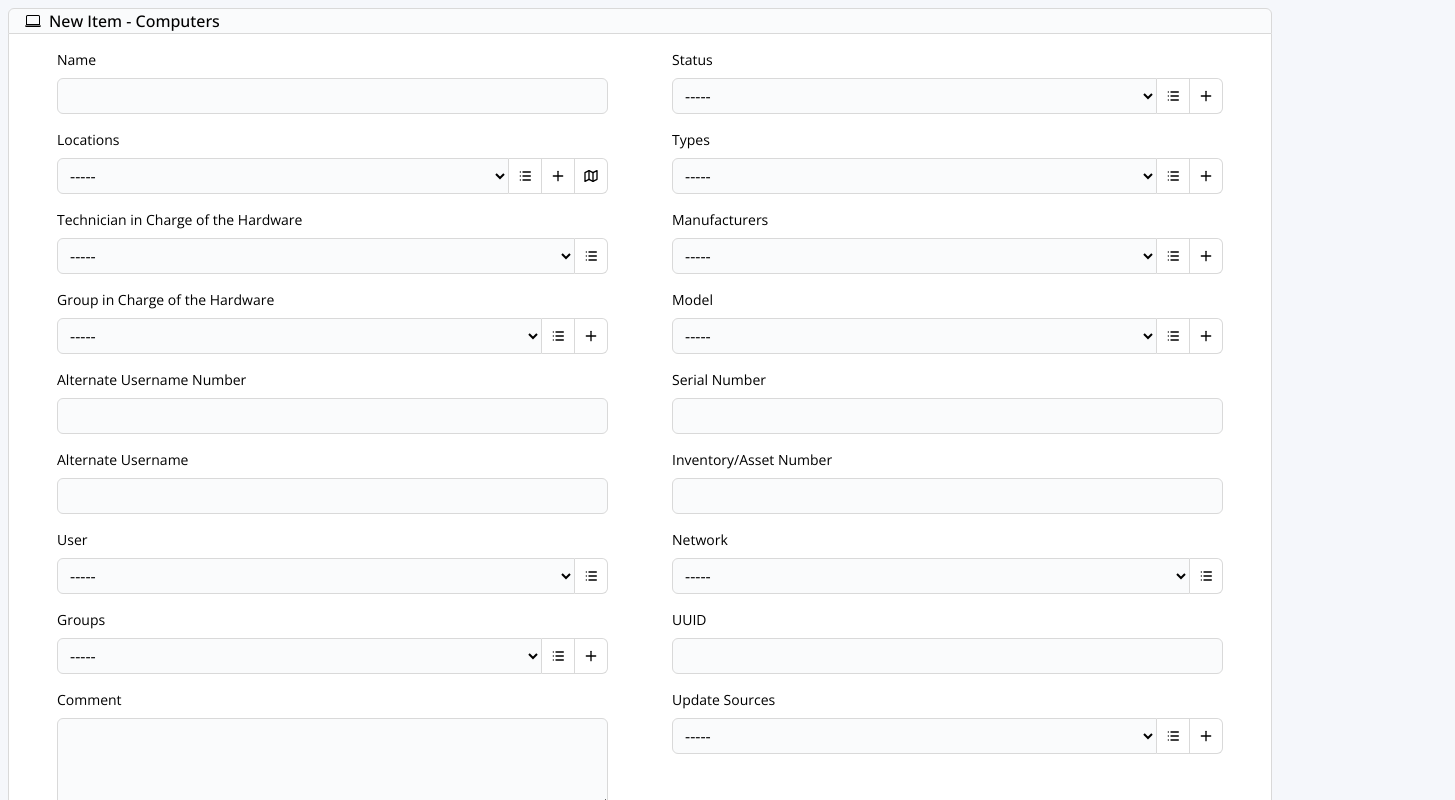
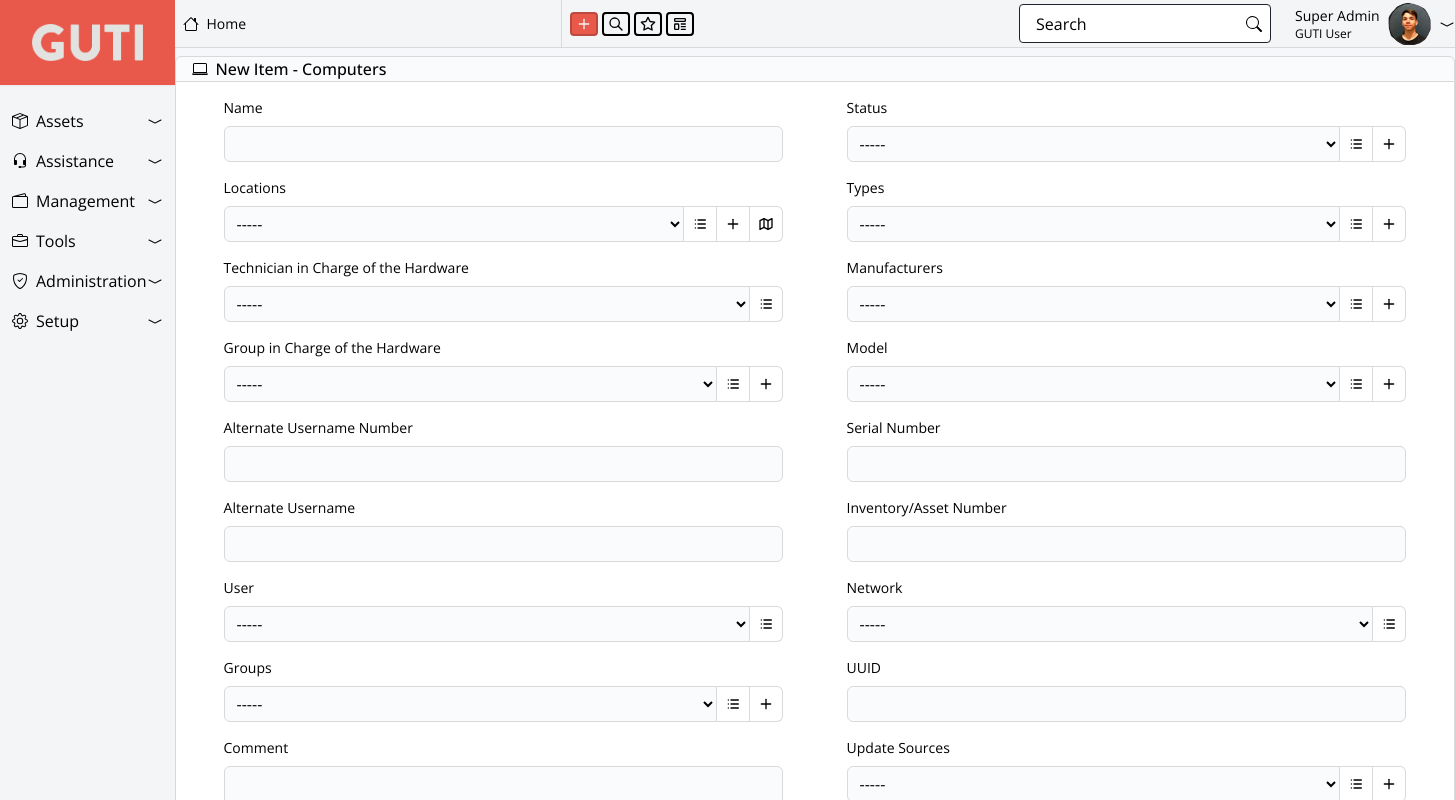
Before and after one commit to sydgibbon/guti-front, a React (Create React App) app: page /computers in a window 1280 px wide. Shown: the top 800 px of the page, 1455 px wide, since content can reach past the window. Built offline with nearby package versions, Linux system fonts and the light colour scheme; no server answers.

Commit message:
corrected header and footer height from computerforms.jsx and routhe path in App.jsx

```diff
--- a/src/App.js
+++ b/src/App.js
@@ -68,7 +68,7 @@ function App() {
         <Route path="/" element={<Main />} />
         <Route path="/login" element={<Login />} />
         <Route path="/assets" element={<Main content={ <SearchCard />} />} />
-        <Route path="/computers" element={<ComputerForm />} />
+        <Route path="/computers" element={<Main content={ <ComputerForm />} />} />
       </Routes>
       <button
         type="button"
--- a/src/component/forms/assets/ComputerForm.jsx
+++ b/src/component/forms/assets/ComputerForm.jsx
@@ -7,13 +7,13 @@ const ComputerForm = () => {
 		// <div> general
 		<div className='computer-form flex flex-col w-screen items-center h-screen divide-y divide-y-reverse'>
 			{/* <div> de Form Header */}
-			{/* usé el "w-[calc(100%-1rem)]" para poder ver los bordes */}
-			<div className='form-header flex bg-[#FAFBFC] h-14 w-[calc(100%-1rem)] border rounded-t-md border-[#D9D9D9] mt-2 mx-auto pl-2'>
+			{/* usé el "w-[calc(100%-1rem)]" para que quede separado en el eje X ayq eu con el mx no se podia darle margen */}
+			<div className='form-header flex bg-[#FAFBFC] h-1/6 w-full border rounded-t-md border-[#D9D9D9] mt-2 mx-auto pl-2'>
 				<BsLaptop className='inline my-auto mx-2' />
 				<p className='text-base my-auto font-medium'>New Item - Computers</p>
 			</div>
 			{/* <div> contenedor del Form */}
-			<div className='form-container h-full w-[calc(100%-1rem)] p-4 border border-[#D9D9D9] bg-white'>
+			<div className='form-container h-full w-full p-4 border border-[#D9D9D9] bg-white'>
 				<form className='flex justify-between'>
 					{/* se utilizan dos <div> para separar los inputs, este es el primero */}
 					<div className='first-form w-1/2 mx-8'>
@@ -200,7 +200,7 @@ const ComputerForm = () => {
 				</form>
 			</div>
 			{/* <div> del footer */}
-			<div className='form-footer flex h-16 w-[calc(100%-1rem)] border rounded-b-md border-[#D9D9D9] justify-end mb-2 bg-white'>
+			<div className='form-footer flex h-1/6 w-full border rounded-b-md border-[#D9D9D9] justify-end mb-2 bg-white'>
 				<button className='flex mr-4 my-auto border-2 border-[#BB493E] rounded-md bg-[#E8594B] text-white'>
 					<TbPlus className='inline ml-4 mr-1 my-2' />
 					<p className='text-base my-auto font-medium mr-2'>Add</p>
```
